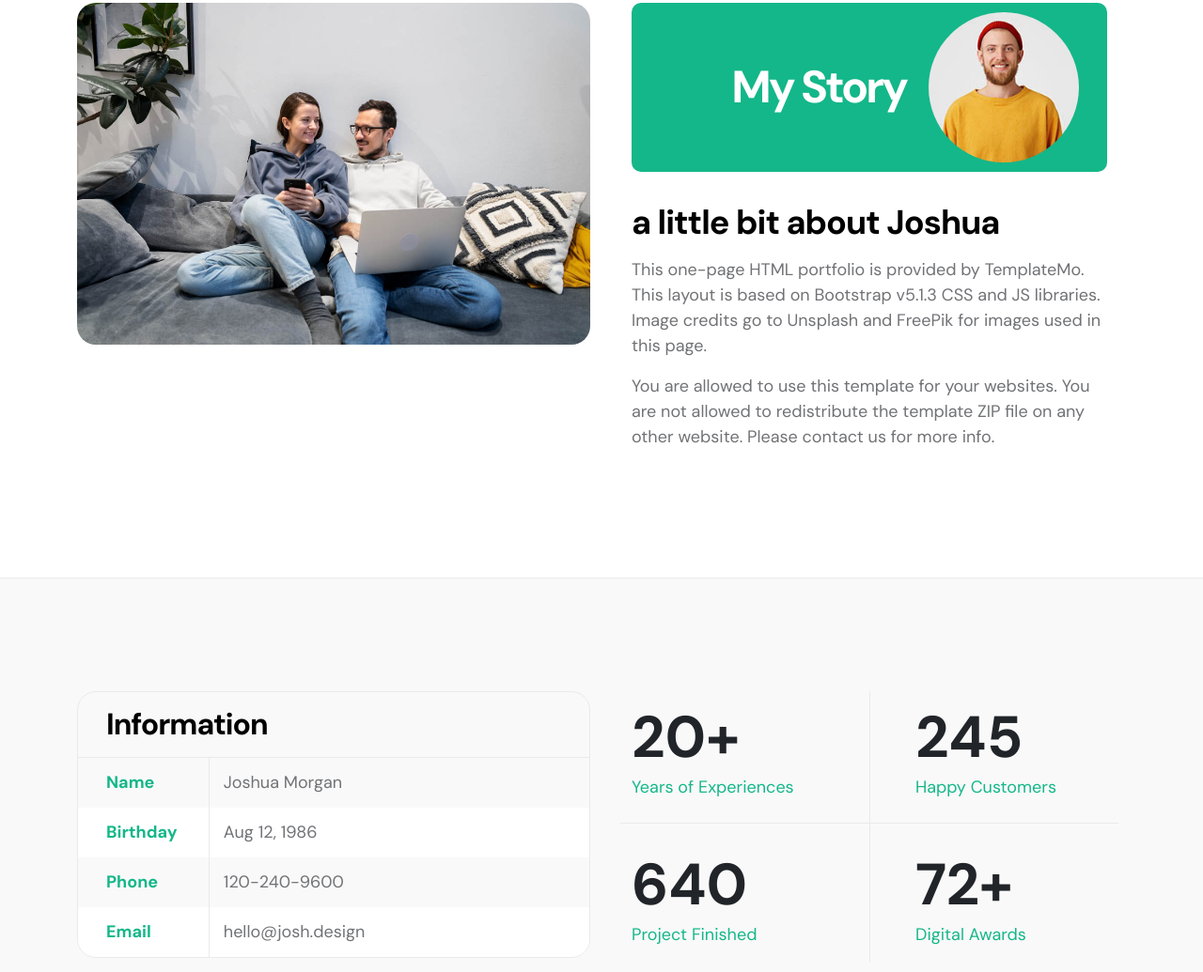
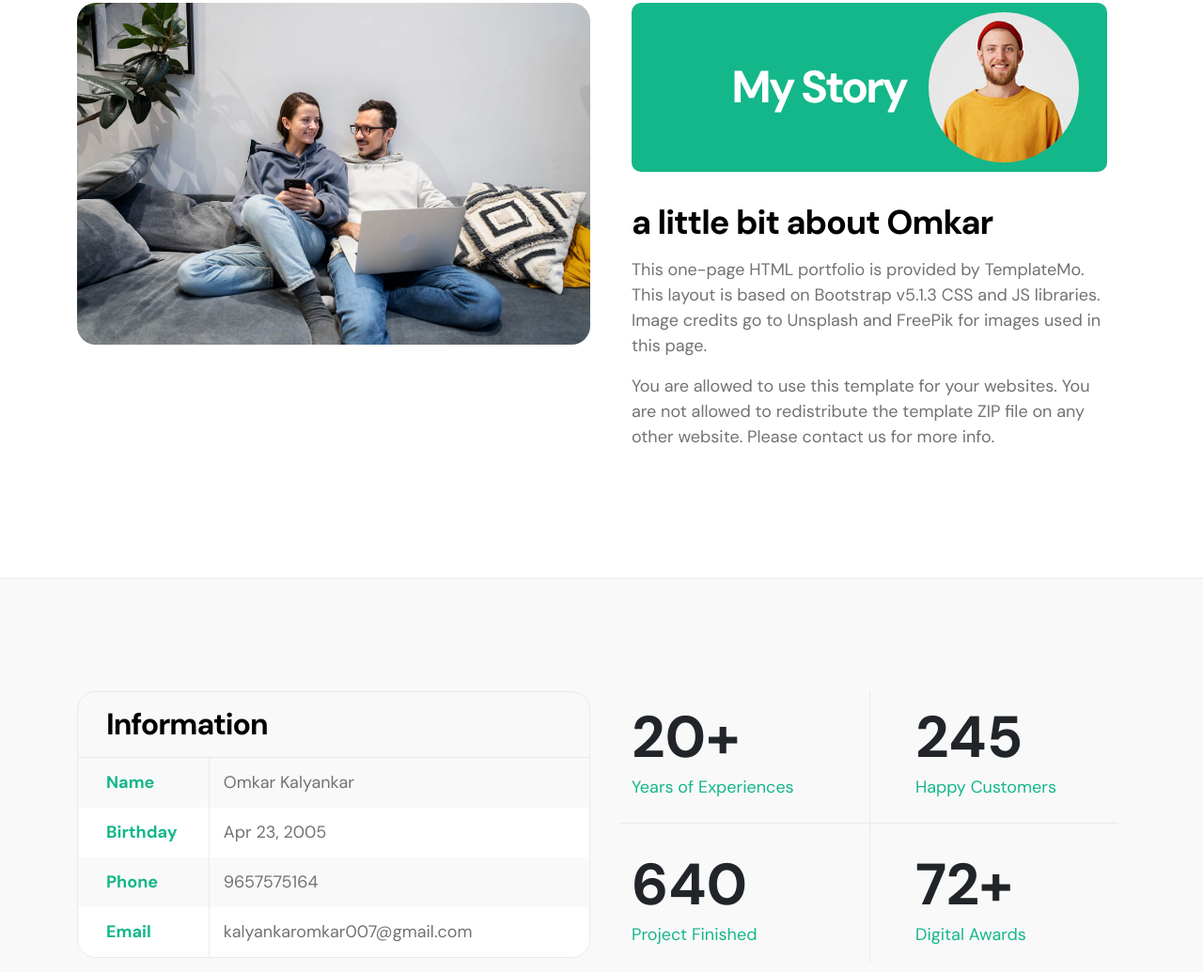
Before and after one commit to omkarkalyankar007/omkar-gitdemo, a plain HTML site: page index.html in a window 1280 px wide. Shown: the part 777-1812 px from the top of the page at 94% size. Drawn offline with Linux system fonts and the light colour scheme.

Commit message:
information changed

```diff
--- a/index.html
+++ b/index.html
@@ -53,7 +53,7 @@ https://templatemo.com/tm-578-first-portfolio
                 <div class="d-flex align-items-center d-lg-none">
                     <i class="navbar-icon bi-telephone-plus me-3"></i>
                     <a class="custom-btn btn" href="#section_5">
-                        120-240-9600
+                        9657575164
                     </a>
                 </div>
 
@@ -83,7 +83,7 @@ https://templatemo.com/tm-578-first-portfolio
                     <div class="d-lg-flex align-items-center d-none ms-auto">
                         <i class="navbar-icon bi-telephone-plus me-3"></i>
                         <a class="custom-btn btn" href="#section_5">
-                            120-240-9600
+                            9657575164
                         </a>
                     </div>
                 </div>
@@ -139,7 +139,7 @@ https://templatemo.com/tm-578-first-portfolio
                                     <img src="images/happy-bearded-young-man.jpg" class="avatar-image img-fluid" alt="">
                                 </div>
 
-                                <h3 class="pt-2 mb-3">a little bit about Joshua</h3>
+                                <h3 class="pt-2 mb-3">a little bit about Omkar</h3>
 
                                 <p>This one-page HTML portfolio is provided by <a href="https://templatemo.com" target="_blank">TemplateMo</a>. This layout is based on Bootstrap v5.1.3 CSS and JS libraries. Image credits go to <a href="https://unsplash.com" target="_blank">Unsplash</a> and <a href="https://freepik.com" target="_blank">FreePik</a> for images used in this page.</p>
 
@@ -164,22 +164,22 @@ https://templatemo.com/tm-578-first-portfolio
                                 <div class="profile-body">
                                     <p>
                                         <span class="profile-small-title">Name</span>
-                                        <span>Joshua Morgan</span>
+                                        <span>Omkar Kalyankar</span>
                                     </p>
 
                                     <p>
                                         <span class="profile-small-title">Birthday</span>
-                                        <span>Aug 12, 1986</span>
+                                        <span>Apr 23, 2005</span>
                                     </p>
 
                                     <p>
                                         <span class="profile-small-title">Phone</span>
-                                         <span><a href="tel: 305-240-9671">120-240-9600</a></span>
+                                         <span><a href="tel: 305-240-9671">9657575164</a></span>
                                     </p>
 
                                     <p>
                                         <span class="profile-small-title">Email</span>
-                                        <span><a href="mailto:hello@josh.design">hello@josh.design</a></span>
+                                        <span><a href="mailto:hello@josh.design">kalyankaromkar007@gmail.com</a></span>
                                     </p>
                                 </div>
                             </div>
```
